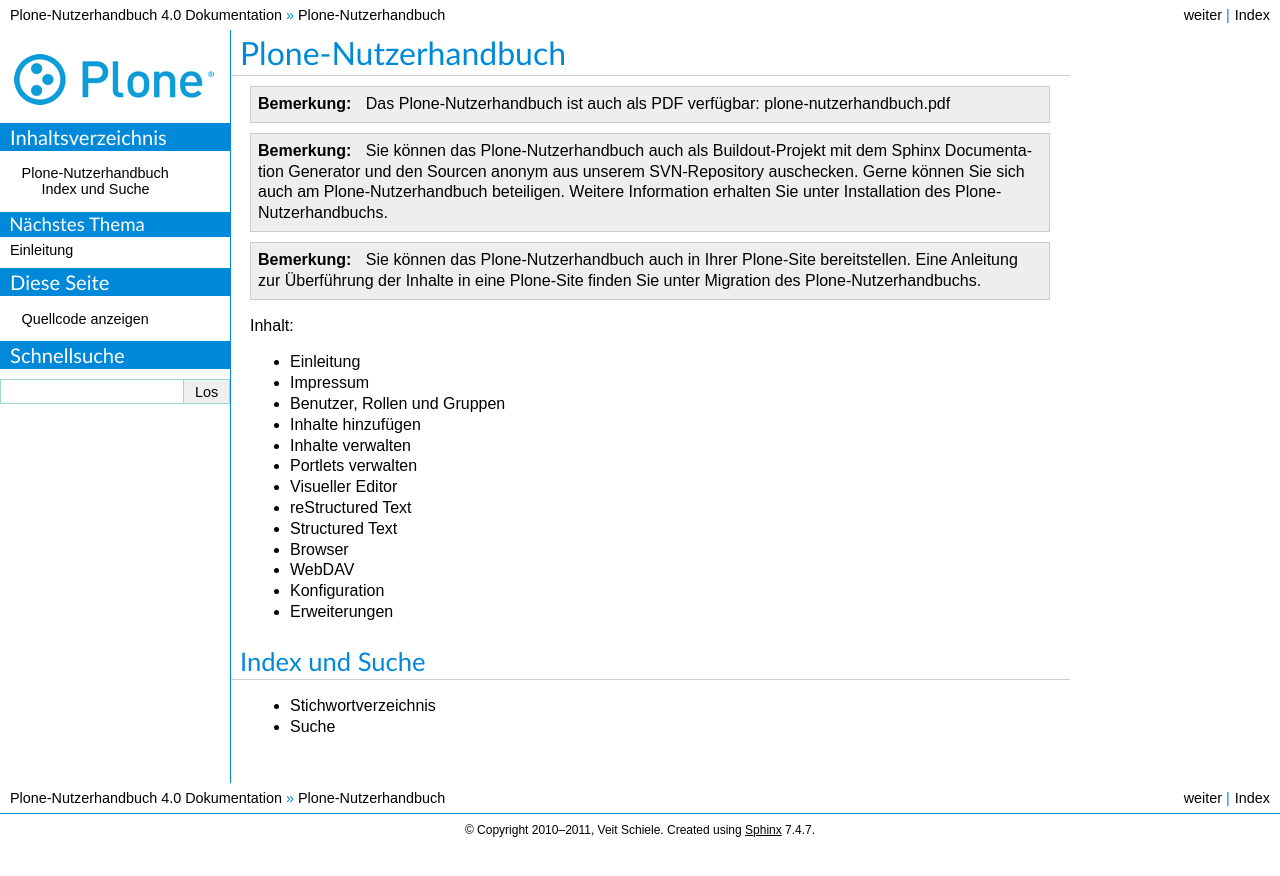
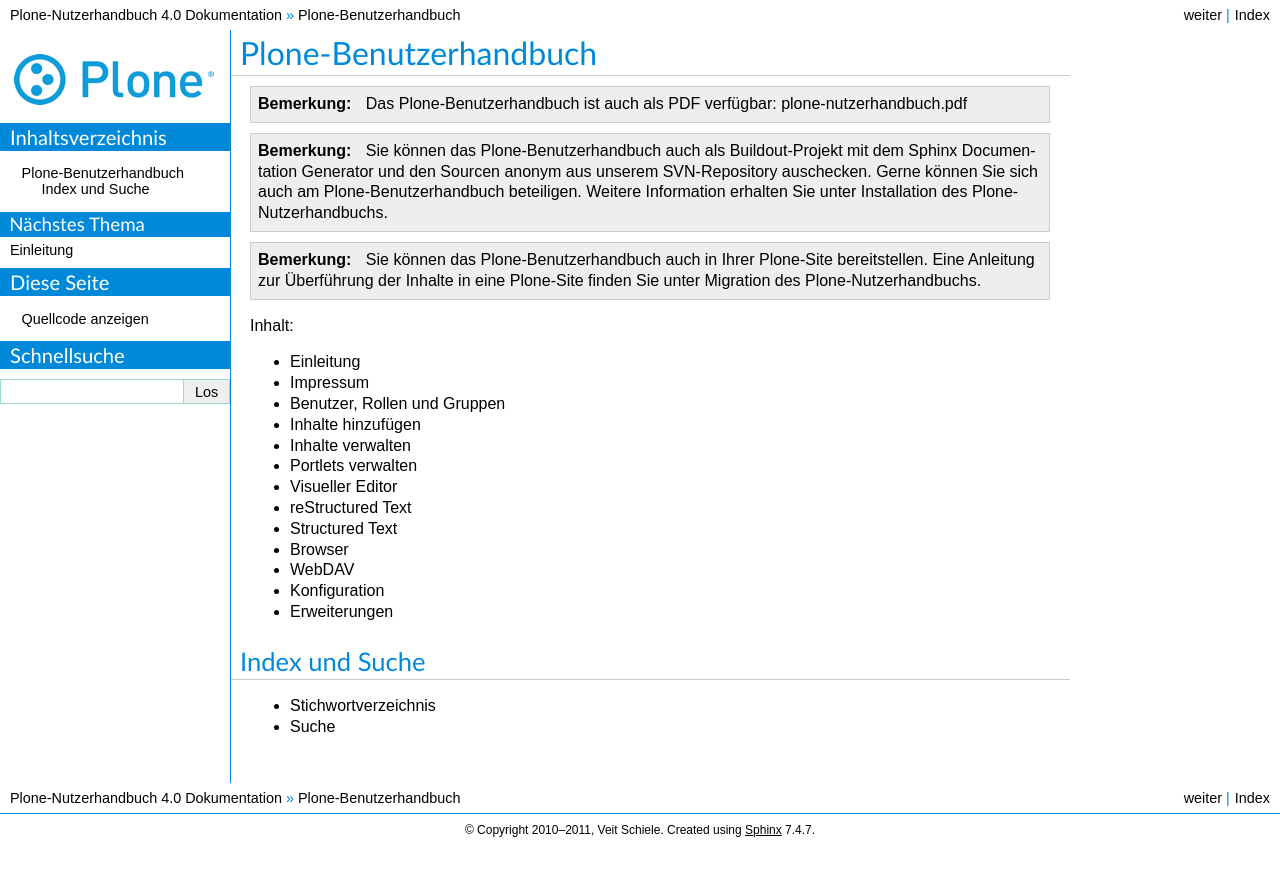
Before and after one commit to veit/plone-nutzerhandbuch, a Sphinx documentation site: the page built from source/index.rst, in a window 1280 px wide. Shown: the top 876 px of the page. Built offline with Sphinx 7.4.7, drawn with Linux system fonts in a browser that asks for light colours; pages that are not in the unit, such as notebooks, are missing from menus.

Commit message:
Changed title to Plone-Benutzerhandbuch

```diff
--- a/source/index.rst
+++ b/source/index.rst
@@ -1,20 +1,20 @@
-.. Plone-Nutzerhandbuch documentation master file, created by
+.. Plone-Benutzerhandbuch documentation master file, created by
    sphinx-quickstart on Mon Sep  6 13:40:49 2010.
    You can adapt this file completely to your liking, but it should at least
    contain the root `toctree` directive.
 
-====================
-Plone-Nutzerhandbuch
-====================
+======================
+Plone-Benutzerhandbuch
+======================
 
 .. note::
-   Das Plone-Nutzerhandbuch ist auch als PDF verfügbar:  `plone-nutzerhandbuch.pdf <plone-nutzerhandbuch.pdf>`_
+   Das Plone-Benutzerhandbuch ist auch als PDF verfügbar:  `plone-nutzerhandbuch.pdf <plone-nutzerhandbuch.pdf>`_
 
 .. note::
-   Sie können das Plone-Nutzerhandbuch auch als Buildout-Projekt mit dem `Sphinx Documentation Generator <http://sphinx.pocoo.org/>`_ und den Sourcen anonym aus unserem SVN-Repository auschecken. Gerne können Sie sich auch am Plone-Nutzerhandbuch beteiligen. Weitere Information erhalten Sie unter :doc:`installation`.
+   Sie können das Plone-Benutzerhandbuch auch als Buildout-Projekt mit dem `Sphinx Documentation Generator <http://sphinx.pocoo.org/>`_ und den Sourcen anonym aus unserem SVN-Repository auschecken. Gerne können Sie sich auch am Plone-Benutzerhandbuch beteiligen. Weitere Information erhalten Sie unter :doc:`installation`.
 
 .. note::
-   Sie können das Plone-Nutzerhandbuch auch in Ihrer Plone-Site bereitstellen. Eine Anleitung zur Überführung der Inhalte in eine Plone-Site finden Sie unter :doc:`migration`.
+   Sie können das Plone-Benutzerhandbuch auch in Ihrer Plone-Site bereitstellen. Eine Anleitung zur Überführung der Inhalte in eine Plone-Site finden Sie unter :doc:`migration`.
 
 Inhalt:
 
```
